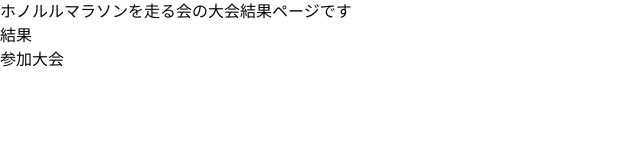
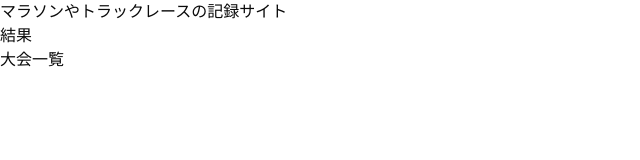
Before and after one commit to hrsmrt/run-record, a Next.js app: page / in a window 1280 px wide. Shown: the top 160 px of the page, without its empty margins (0-640 px from the left). Built offline with nearby package versions, Linux system fonts and the light colour scheme.

Commit message:
サイトの名前を変更

```diff
--- a/app/page.tsx
+++ b/app/page.tsx
@@ -1,9 +1,9 @@
 export default function Home() {
   return (
     <div>
-      ホノルルマラソンを走る会の大会結果ページです
+      マラソンやトラックレースの記録サイト
       <p><a href="./result">結果</a></p>
-      <p><a href="./competition">参加大会</a></p>
+      <p><a href="./competition">大会一覧</a></p>
     </div>
   );
 }
```
Also changed, not shown: 1 other file (tests, documents, lock files or other folders).
